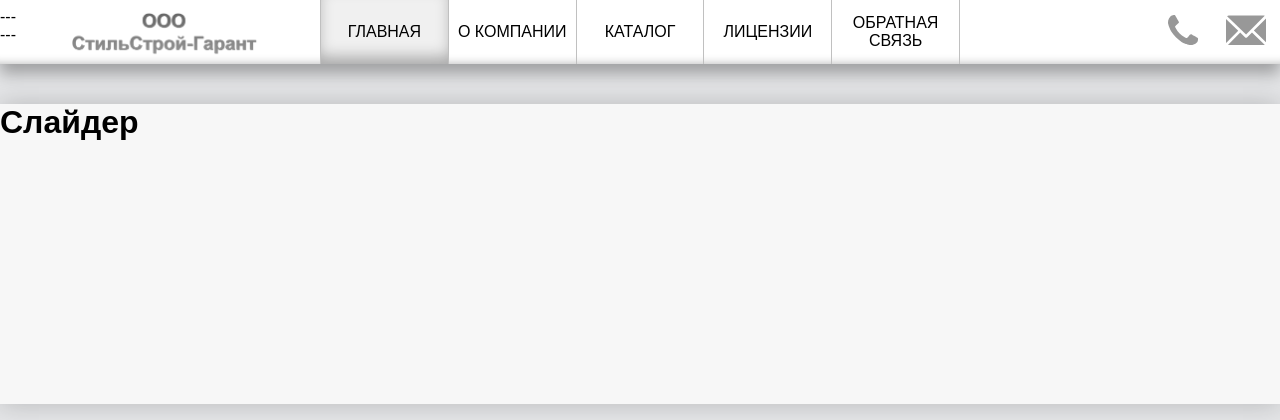
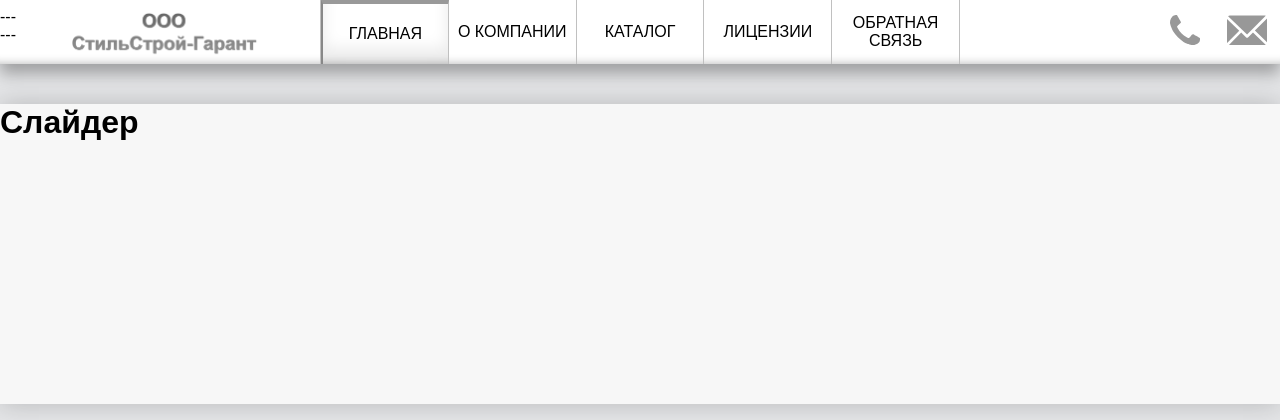
Before and after one commit to kanayaya/StilStroyGarantPage, a Django app: page / in a window 1280 px wide. Shown: the top 420 px of the page. Run offline with Django 3.2, Linux system fonts and the light colour scheme.

Commit message:
Some CSS rework. Nothing intresting

```diff
--- a/static/css/style.css
+++ b/static/css/style.css
@@ -79,10 +79,11 @@ a:active {
     transition: 100ms;
 }
 
-.navbtn-active {
-    box-shadow: inset 0px -10px 15px -3px rgba(0,0,0,0.3);
-    background-color: #f0f0f0;
-    transition: 100ms;
+.bordered {
+    border-top: 4px solid #999999;
+    border-left: 2px solid #888888;
+    box-shadow: inset 0px -15px 15px 1px rgba(0,0,0,0.08);
+    transition: 10000ms;
 }
 
 .contact {
@@ -94,7 +95,7 @@ a:active {
     padding-right: 0.5vw;
 }
 .contact-img{
-    padding: 0.5vw;
+    padding: 1.5vw 0.4vw 0.3vw;
     border: 1px solid rgba(0,0,0,0);
     border-radius: 1vh;
     transition: 300ms;/*!!!!!!!!!!!!!!!!!!!!!!!!!!!!!!!!!!!!!!!!!!!!*/
--- a/static/script/main.js
+++ b/static/script/main.js
@@ -9,13 +9,13 @@ const title =  document.getElementById('title')
 
 console.log(title.innerText)
 if(title.innerText === 'СтильСтрой-Гарант в Иркутске') {
-    indexnav.classList.add('navbtn-active')
+    indexnav.classList.add('bordered')
 }else if (title.innerText === 'О компании - СтильСтрой-Гарант') {
-    aboutnav.classList.add('navbtn-active')
+    aboutnav.classList.add('bordered')
 }else if (title.innerText === 'Каталог - СтильСтрой-Гарант') {
-    productnav.classList.add('navbtn-active')
+    productnav.classList.add('bordered')
 }else if (title.innerText === 'Лицензии - СтильСтрой-Гарант') {
-    licensenav.classList.add('navbtn-active')
+    licensenav.classList.add('bordered')
 }else if (title.innerText === 'Обратная связь - СтильСтрой-Гарант') {
-    contactnav.classList.add('navbtn-active')
+    contactnav.classList.add('bordered')
 }
```
